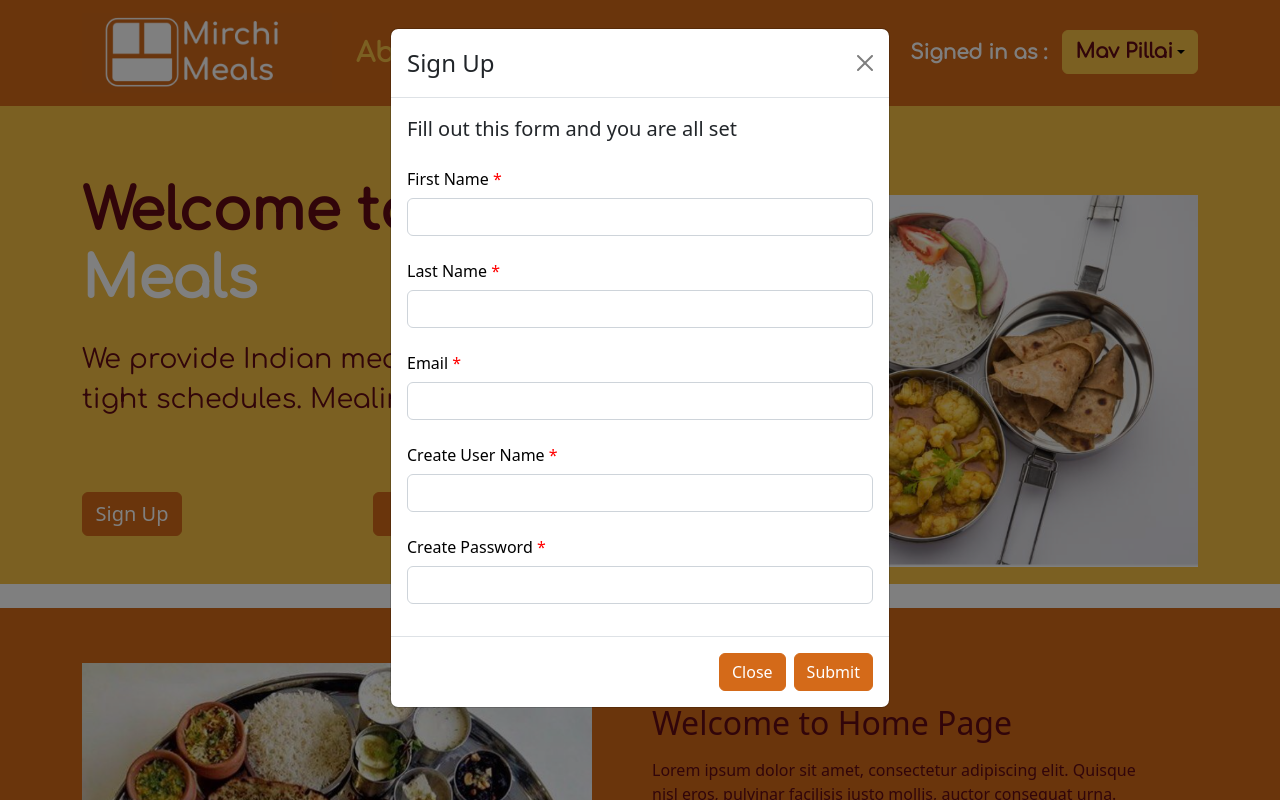
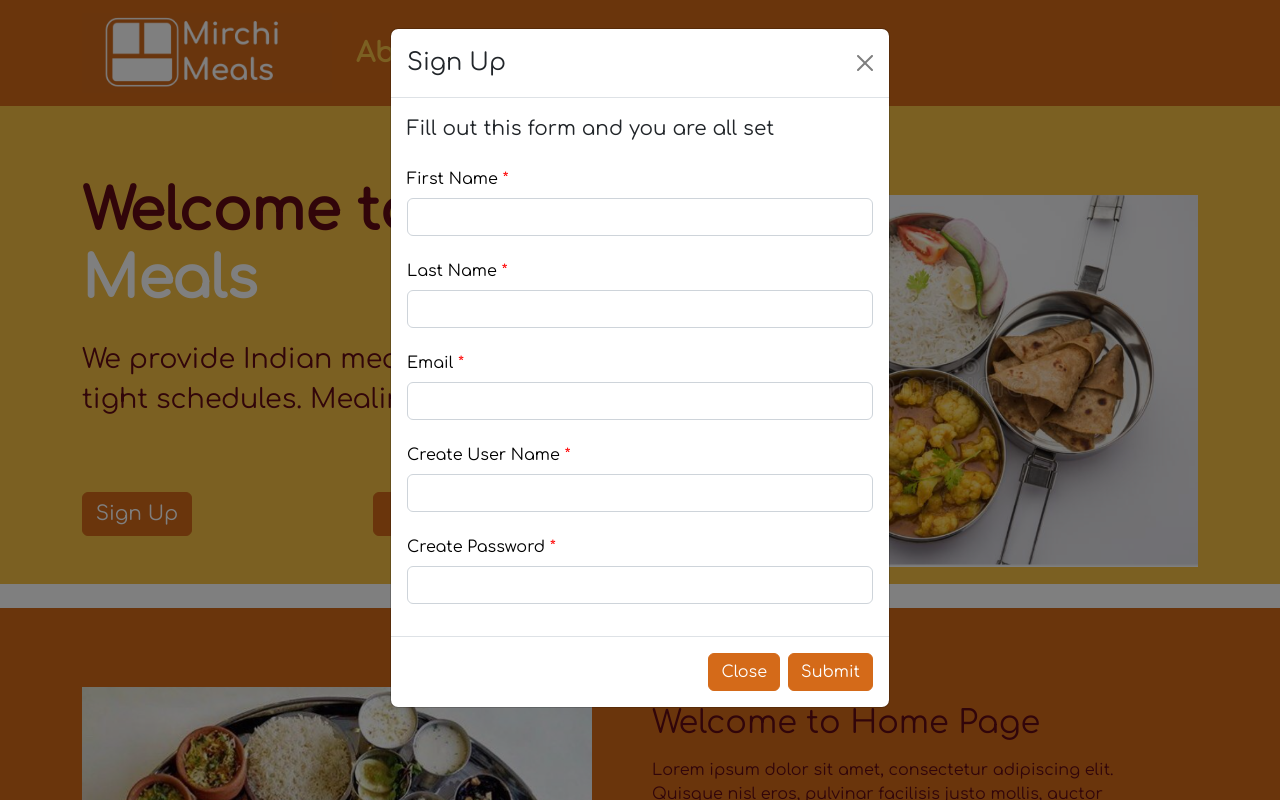
Before and after one commit to RishiPatel2020/ProjectKhana, a React (Create React App) app in the folder front-end/: page /#/ in a window 1280 px wide. Both pictures are taken after a click on the button "Sign Up". Shown: the top 800 px of the page. Built offline with nearby package versions, Linux system fonts and the light colour scheme.

Commit message:
SignIn/Out functionality done, Fonts made consistent

```diff
--- a/front-end/src/App.js
+++ b/front-end/src/App.js
@@ -2,17 +2,22 @@
 import About from './components/About/About';
 import Footer from './components/Footer/Footer';
 import React from 'react';
+import { useState } from 'react';
 
 import Nav from './components/NavBar/Nav';
 import {Route,Routes} from 'react-router-dom';
 function App() {
 
+
+  const [loggedIn, setLogIn] = useState(localStorage.getItem("user")!==null);
+
+
+
   return (
     <>
-    <Nav/>
+    <Nav loggedIn = {loggedIn} setLogIn = {setLogIn}/>
     <Routes>
-      <Route exact path="/" element={<Home/>}/>
-      <Route exact path="/" element={<Home/>}/>
+      <Route exact path="/" element={<Home loggedIn = {loggedIn} setLogIn = {setLogIn}/>}/>
       <Route exact path="/about" element={<About/>}/>
 
     </Routes>
--- a/front-end/src/components/Boxes/Boxes.js
+++ b/front-end/src/components/Boxes/Boxes.js
@@ -3,7 +3,7 @@
 
 const Boxes = () => {
   return (
-    <section className="p-5">
+    <section className="p-5" style={{fontFamily:"Comfortaa"}}>
       <div className="container bg-light" id = "Menu">
         <div className="row text-center g-4" >
           <div className="col-md">
--- a/front-end/src/components/Contact/Contact.js
+++ b/front-end/src/components/Contact/Contact.js
@@ -3,7 +3,7 @@
 const Contact = () => {
   return (
 
-    <section className="p-5">
+    <section className="p-5" style={{fontFamily:"Comfortaa"}}>
       <div className="container">
         <div className="row g-4">
           <div className="col-md">
--- a/front-end/src/components/Home/Home.js
+++ b/front-end/src/components/Home/Home.js
@@ -5,17 +5,14 @@
 
 
 import React from 'react'
-import Nav from "../NavBar/Nav";
 import Showcase from '../Showcase/Showcase';
-import AnimatedBoxes from '../AnimatedInformationBoxes/AnimatedBoxes';
 import Newsletter from '../Newsletter/Newsletter';
 import Boxes from '../Boxes/Boxes';
 import InformationBox from '../InformationBox/InformationBox';
 import Question from '../Questions/Question';
 import Contact from '../Contact/Contact';
-import Footer from '../Footer/Footer';
 
-const Home = () => {
+const Home = ({loggedIn, setLogIn}) => {
   const firstBox =  {
     image: require("../../Resources/thali3.png"),
     textPosition: "r",
@@ -38,7 +35,7 @@
 }
   return (
    <>
-      <Showcase/>
+      <Showcase loggedIn = {loggedIn} setLogIn = {setLogIn}/>
       <InformationBox data={firstBox}/>
       <Newsletter/>
       <Boxes/>
--- a/front-end/src/components/InformationBox/InformationBox.js
+++ b/front-end/src/components/InformationBox/InformationBox.js
@@ -70,7 +70,7 @@
 
 
   return (
-    <section id="learn" className= {"p-5 bg-"+data.backgroundColor+" text-"+data.textColor}>
+    <section id="learn" className= {"p-5 bg-"+data.backgroundColor+" text-"+data.textColor} style={{fontFamily:"Comfortaa"}}>
     <div className="container">
       {data.textPosition==='r'?textOnRight():textOnLeft()}
     </div>
--- a/front-end/src/components/NavBar/Nav.js
+++ b/front-end/src/components/NavBar/Nav.js
@@ -4,29 +4,31 @@
 import Dropdown from 'react-bootstrap/Dropdown';
 import React from 'react';
 import { Link } from 'react-router-dom';
-import Row from 'react-bootstrap/Row';
-import Col from 'react-bootstrap/Col';
+function NavBar({loggedIn,setLogIn}) {
 
-function NavBar() {
+  const logOut = ()=>{
+    setLogIn(false);
+    localStorage.removeItem("user");
+  }
 
 
   return (
       <Navbar collapseOnSelect expand="lg" bg="secondary" variant="light" >
-        <Container >
+        <Container style={{fontFamily:"Comfortaa"}}>
           {/* <Navbar.Brand href='/'><img src={require("../../Resources/logo.png")}  style={{width:"250px"}} ></img></Navbar.Brand> */}
-          <Navbar.Brand><Link to = "/">  <img src={require("../../Resources/logo.png")}  style={{width:"250px"}} ></img> </Link></Navbar.Brand>
+          <Navbar.Brand><Link to = "/">  <img src={require("../../Resources/logo.png")}  style={{width:"250px"}} alt="MirchiMealsLogo" ></img> </Link></Navbar.Brand>
           <Navbar.Toggle aria-controls="responsive-navbar-nav" />
           <Navbar.Collapse id="responsive-navbar-nav">
             <Nav className="me-auto">
-              <Nav.Link ><Link to="/about" style={{ textDecoration: 'none', marginRight:"30px"}}><strong style={{fontFamily:"Comfortaa", fontSize:"27px", color:"rgb(247, 193, 68)"}}>About</strong></Link></Nav.Link>
-              <Nav.Link ><Link to="/" style={{ textDecoration: 'none',  marginRight:"30px" }}><strong style={{fontFamily:"Comfortaa", fontSize:"27px", color:"rgb(247, 193, 68)"}}>Plans</strong></Link></Nav.Link>
-              <Nav.Link><Link to="/" style={{ textDecoration: 'none' ,  marginRight:"90px"}}><strong style={{fontFamily:"Comfortaa", fontSize:"27px", color:"rgb(247, 193, 68)"}}>Help</strong></Link></Nav.Link>
+              <Nav.Link ><Link to="/about" style={{ textDecoration: 'none', marginRight:"30px"}}><strong style={{fontSize:"27px", color:"rgb(247, 193, 68)"}}>About</strong></Link></Nav.Link>
+              <Nav.Link ><Link to="/" style={{ textDecoration: 'none',  marginRight:"30px" }}><strong style={{fontSize:"27px", color:"rgb(247, 193, 68)"}}>Plans</strong></Link></Nav.Link>
+              <Nav.Link><Link to="/" style={{ textDecoration: 'none' ,  marginRight:"90px"}}><strong style={{fontSize:"27px", color:"rgb(247, 193, 68)"}}>Help</strong></Link></Nav.Link>
 
 
 
             </Nav>
 
-
+              {loggedIn&&
               <Nav>
 
 
@@ -36,19 +38,21 @@
 
                 <Dropdown>
                 <Dropdown.Toggle variant="light" id="dropdown-basic">
-                <strong style={{fontFamily:"Comfortaa", fontSize:"20px", color:"rgb(98, 10, 21)"}}>Mav Pillai</strong>
+                <strong style={{fontFamily:"Comfortaa", fontSize:"20px", color:"rgb(98, 10, 21)"}}>{JSON.parse(localStorage.getItem("user")).user}</strong>
                 </Dropdown.Toggle>
 
                 <Dropdown.Menu>
-                  <Dropdown.Item href="#/action-1">Action</Dropdown.Item>
-                  <Dropdown.Item href="#/action-2">Another action</Dropdown.Item>
-                  <Dropdown.Item href="#/action-3">Something else</Dropdown.Item>
+                  <Dropdown.Item href="#/action-1">View Plans</Dropdown.Item>
+                  <Dropdown.Item href="">Account Info</Dropdown.Item>
+                  <Dropdown.Item onClick={logOut}>Log Out</Dropdown.Item>
                 </Dropdown.Menu>
               </Dropdown>
 
 
 
               </Nav>
+
+              }
 
 
 
--- a/front-end/src/components/Questions/Question.js
+++ b/front-end/src/components/Questions/Question.js
@@ -2,7 +2,7 @@
 import { Accordion } from 'react-bootstrap'
 const Question = () => {
   return (
-    <section id="questions" className="p-5 bg-light">
+    <section id="questions" className="p-5 bg-light" style={{fontFamily:"Comfortaa"}}>
     <h2 className="text-center mb-4">Frequently Asked Questions</h2>
     <Accordion>
       <Accordion.Item eventKey="0">
--- a/front-end/src/components/Showcase/Showcase.js
+++ b/front-end/src/components/Showcase/Showcase.js
@@ -2,24 +2,33 @@
 import LogInPopUP from '../LogInPopUp/LogInPopUp';
 import SignUpPopUp from '../SignUpPopUp/SignUpPopUp';
 
-const Showcase = () => {
+const Showcase = ({loggedIn, setLogIn}) => {
   return (
-    <section className="bg-light text-dark p-5 p-lg-0 pt-lg-5 text-center text-sm-start" id = "Showcase">
+    <section className="bg-light text-dark p-5 p-lg-0 pt-lg-5 text-center text-sm-start" id = "Showcase" style={{fontFamily:"Comfortaa"}}>
     <div className="container">
       <div className="d-sm-flex align-items-center justify-content-between my-4">
         <div>
-          <h1 style={{fontFamily:"Comfortaa", fontSize:"57px"}} ><strong>Welcome to</strong><span className="text-primary" style={{fontFamily:"Comfortaa", fontSize:"57px"}}> <strong>Mirchi Meals</strong></span></h1>
-          <p className="lead my-4" style={{fontFamily:"Comfortaa", fontSize:"27px"}}>
+          <h1 style={{fontSize:"57px"}} ><strong>Welcome to</strong><span className="text-primary" style={{ fontSize:"57px"}}> <strong>Mirchi Meals</strong></span></h1>
+          <p className="lead my-4" style={{fontSize:"27px"}}>
           We provide Indian meals to fuel your tight schedules. Mealing done right.
           </p>
+
+
+
+          {!loggedIn &&
+
           <div className="row align-items-center justify-content-between">
-            <div className="col-md">
-              <SignUpPopUp style={{buttonColor:"secondary", textColor:"white"}}/>
-            </div>
-            <div className="col-md p-5">
-              <LogInPopUP style={{buttonColor:"secondary", textColor:"white"}}/>
-            </div>
+          <div className="col-md">
+            <SignUpPopUp style={{buttonColor:"secondary", textColor:"white"}} setLogIn = {setLogIn}/>
           </div>
+          <div className="col-md p-5">
+            <LogInPopUP style={{buttonColor:"secondary", textColor:"white"}} setLogIn = {setLogIn}/>
+          </div>
+        </div>
+          }
+
+
+
         </div>
         <img className="img-fluid w-50 d-none d-sm-block" src={require("../../Resources/tiffinImg.png")} alt={"Carlie Anglemire"}/>
       </div>
--- a/front-end/src/components/SignUpPopUp/SignUpPopUp.js
+++ b/front-end/src/components/SignUpPopUp/SignUpPopUp.js
@@ -5,11 +5,10 @@
  import React from "react";
  import { Modal } from "react-bootstrap";
  import {Button} from "react-bootstrap";
- import { Alert } from "react-bootstrap";
  import { useState } from "react";
 
 
- function SignUpPopUp({style}) {
+ function SignUpPopUp({style,setLogIn}) {
 
    // display pop up
    const [display, setDisplay] = useState(false);
@@ -87,6 +86,8 @@
         setUserPasswordLabel(<label htmlFor="userPassword" className="col-form-label" ><span style={{color:"red"}}>Create Password <span style={{color:"red"}}>**</span></span></label>);
       }else{
 
+        setLogIn(true);
+        localStorage.setItem("user",JSON.stringify({user:userName}));
         // verify data with backend then close the window
         handleClose();
      }
@@ -96,8 +97,8 @@
 
    return (
      <>
-        <Button variant={style.buttonColor} onClick={handleDisplay} style={{width:"100px"}}  ><span style = {{color:style.textColor, fontSize:"20px"}}>Sign Up</span></Button>
-         <Modal show={display} onHide={handleClose}>
+        <Button variant={style.buttonColor} onClick={handleDisplay} style={{width:"110px"}}  ><span style = {{color:style.textColor, fontSize:"20px"}}>Sign Up</span></Button>
+         <Modal show={display} onHide={handleClose} style={{fontFamily:"Comfortaa"}}>
 
             <Modal.Header closeButton style={{textAlign:"center"}}>
                 <Modal.Title >Sign Up</Modal.Title>
```
Also changed, not shown: front-end/src/components/LogInPopUp/LogInPopUp.js (+7 -5 lines).
